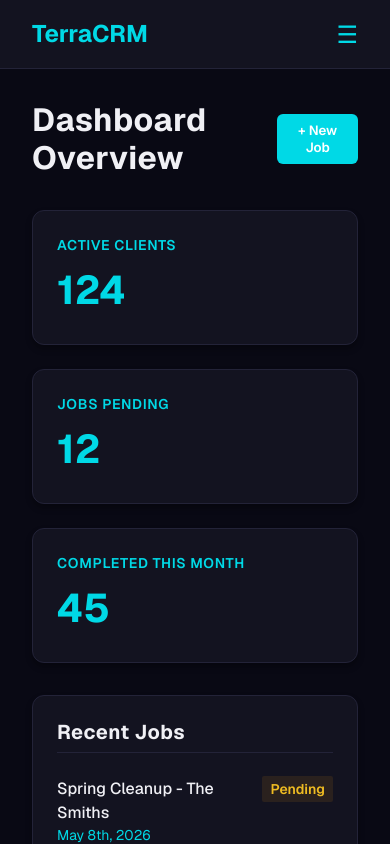
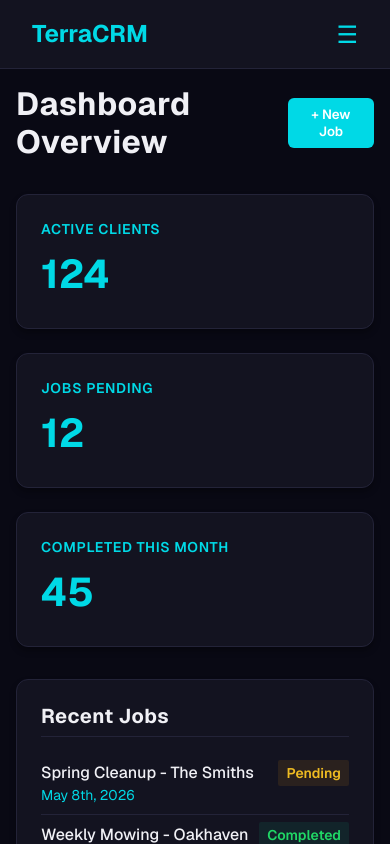
Before and after one commit to adamathia97/landscape-crm, a Next.js app: page /dashboard in a window 390 px wide. Shown: the top 844 px of the page. Built offline with nearby package versions, Linux system fonts and the light colour scheme.

Commit message:
style: fix global mobile layout overflow and padding

```diff
--- a/src/app/dashboard/layout.module.css
+++ b/src/app/dashboard/layout.module.css
@@ -108,19 +108,30 @@
 @media (max-width: 768px) {
   .layout {
     flex-direction: column;
+    width: 100%;
+    overflow-x: hidden;
   }
 
   .mobileHeader {
     display: flex;
+    width: 100%;
   }
 
   .sidebar {
     position: fixed;
     transform: translateX(-100%);
     width: 250px;
+    z-index: 100;
   }
 
   .sidebarOpen {
     transform: translateX(0);
   }
+
+  .mainContent {
+    padding: var(--spacing-md);
+    width: 100%;
+    max-width: 100vw;
+    overflow-x: hidden;
+  }
 }
```
